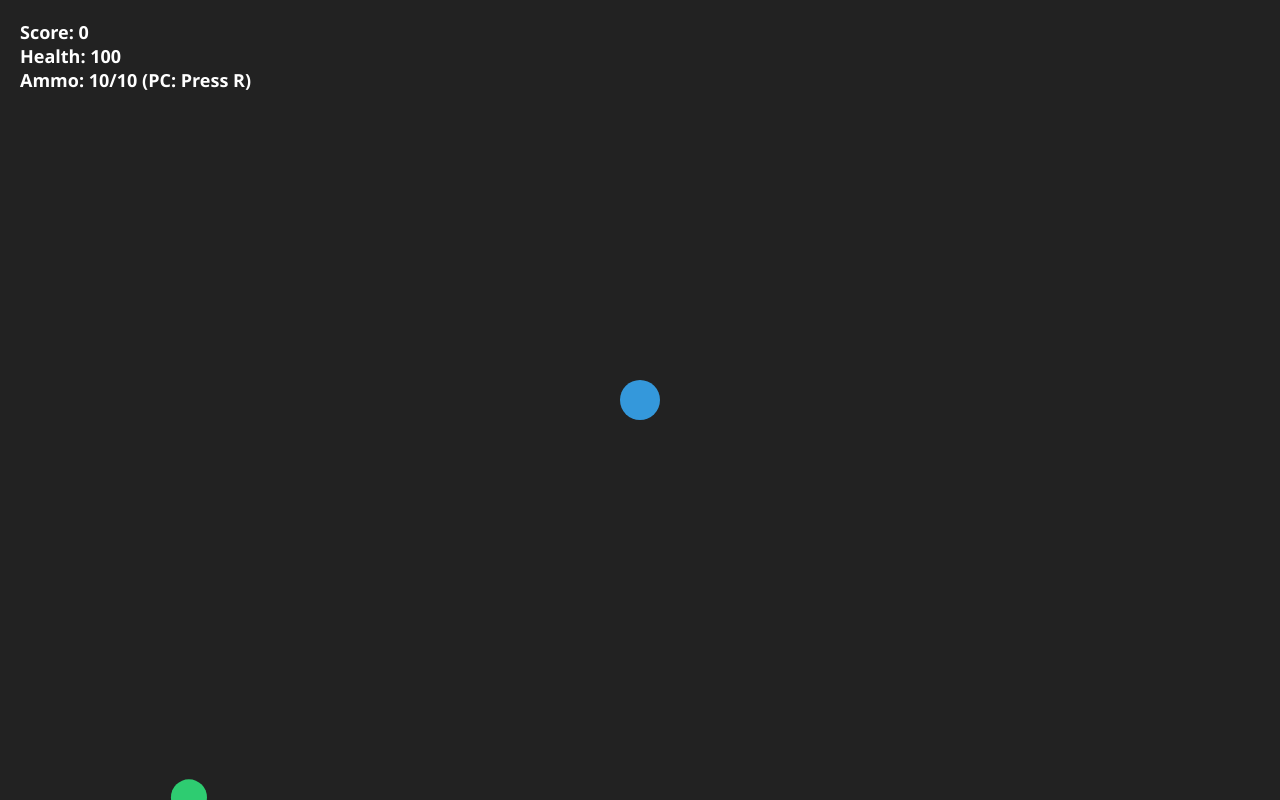
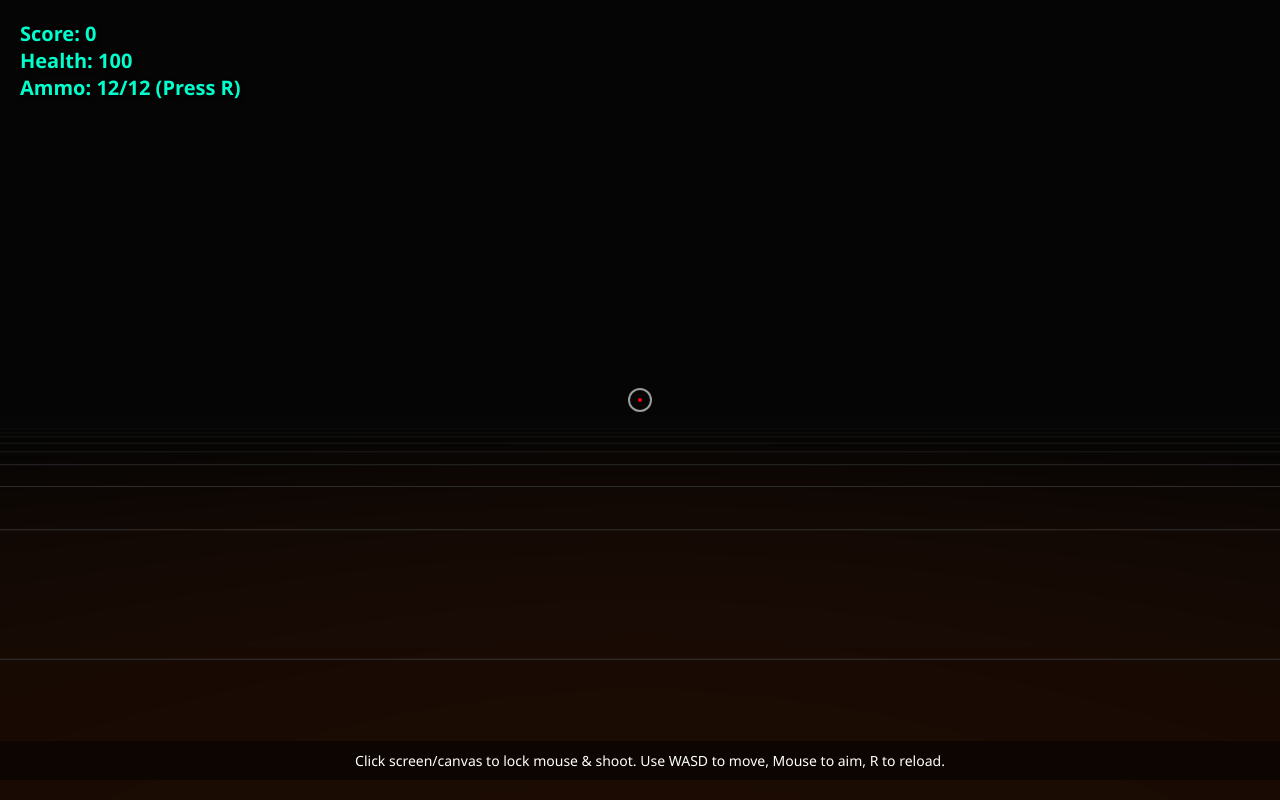
Before and after one commit to Limesh277/badshah.win, a plain HTML site: page index.html in a window 1280 px wide. Drawn offline with nearby package versions, Linux system fonts and the light colour scheme; animation ran at ten frames a second.

Commit message:
Enhance game UI and refactor gameplay logic
Updated title and improved UI styles for better visibility. Refactored game logic for player and zombie interactions.

```diff
--- a/index.html
+++ b/index.html
@@ -3,35 +3,63 @@
 <head>
     <meta charset="UTF-8">
     <meta name="viewport" content="width=device-width, initial-scale=1.0, maximum-scale=1.0, user-scalable=no">
-    <title>Dead Monster</title>
+    <title>Dead Monster - 3D FPS</title>
     <style>
         body {
             margin: 0;
             padding: 0;
-            background: #111;
-            color: #fff;
+            background: #000;
+            overflow: hidden;
             font-family: 'Segoe UI', Tahoma, Geneva, Verdana, sans-serif;
-            overflow: hidden;
-            text-align: center;
+            user-select: none;
+            -webkit-user-select: none;
             touch-action: none;
         }
-        #game-container {
-            position: relative;
+        #canvas-container {
             width: 100vw;
             height: 100vh;
-            cursor: crosshair;
-        }
-        canvas {
             display: block;
-            background: #222;
         }
         #ui {
             position: absolute;
             top: 20px;
             left: 20px;
-            font-size: 18px;
+            color: #00ffcc;
+            font-size: 20px;
             font-weight: bold;
-            text-align: left;
+            text-shadow: 2px 2px 4px rgba(0,0,0,0.8);
+            pointer-events: none;
+        }
+        #crosshair {
+            position: absolute;
+            top: 50%;
+            left: 50%;
+            transform: translate(-50%, -50%);
+            width: 20px;
+            height: 20px;
+            pointer-events: none;
+            border: 2px solid rgba(255, 255, 255, 0.6);
+            border-radius: 50%;
+        }
+        #crosshair::after {
+            content: '';
+            position: absolute;
+            top: 8px;
+            left: 8px;
+            width: 4px;
+            height: 4px;
+            background: red;
+            border-radius: 50%;
+        }
+        #instructions {
+            position: absolute;
+            bottom: 20px;
+            width: 100%;
+            text-align: center;
+            color: #fff;
+            background: rgba(0,0,0,0.5);
+            padding: 10px;
+            font-size: 14px;
             pointer-events: none;
         }
         #game-over {
@@ -40,212 +68,293 @@
             left: 50%;
             transform: translate(-50%, -50%);
             display: none;
-            background: rgba(0, 0, 0, 0.85);
-            padding: 30px;
-            border-radius: 10px;
-            border: 2px solid #ff4444;
+            background: rgba(20, 0, 0, 0.9);
+            padding: 40px;
+            border-radius: 12px;
+            border: 2px solid #ff3333;
+            text-align: center;
+            color: #fff;
         }
         #game-over h1 {
-            color: #ff4444;
-            margin-bottom: 10px;
+            color: #ff3333;
+            margin-top: 0;
+            font-size: 36px;
         }
         button {
-            padding: 10px 20px;
-            font-size: 16px;
-            background: #ff4444;
+            padding: 12px 24px;
+            font-size: 18px;
+            background: #ff3333;
             color: white;
             border: none;
-            border-radius: 5px;
+            border-radius: 6px;
             cursor: pointer;
-            margin-top: 15px;
+            margin-top: 20px;
+            font-weight: bold;
         }
         button:hover {
             background: #cc0000;
         }
     </style>
+    <!-- Three.js Library CDN -->
+    <script src="https://cdnjs.cloudflare.com/ajax/libs/three.js/r128/three.min.js"></script>
 </head>
 <body>
 
-    <div id="game-container">
     <div id="ui">
         <div>Score: <span id="score">0</span></div>
         <div>Health: <span id="health">100</span></div>
-            <div>Ammo: <span id="ammo">10</span>/10 (PC: Press R)</div>
+        <div>Ammo: <span id="ammo">12</span>/12 (Press R)</div>
     </div>
-        <canvas id="gameCanvas"></canvas>
+    <div id="crosshair"></div>
+    <div id="instructions">Click screen/canvas to lock mouse & shoot. Use WASD to move, Mouse to aim, R to reload.</div>
+
     <div id="game-over">
         <h1>YOU DIED</h1>
-            <p>Your Score: <span id="final-score">0</span></p>
+        <p>Final Score: <span id="final-score">0</span></p>
         <button onclick="restartGame()">Play Again</button>
     </div>
-    </div>
+
+    <div id="canvas-container"></div>
 
 <script>
-    const canvas = document.getElementById("gameCanvas");
-    const ctx = canvas.getContext("2d");
+    let scene, camera, renderer;
+    let score = 0, health = 100, maxAmmo = 12, ammo = 12;
+    let isGameOver = false;
+    let zombies = [];
+    let bullets = [];
 
-    function resizeCanvas() {
-        canvas.width = window.innerWidth;
-        canvas.height = window.innerHeight;
-        player.x = canvas.width / 2;
-        player.y = canvas.height / 2;
+    // Movement flags
+    let moveForward = false, moveBackward = false, moveLeft = false, moveRight = false;
+    let prevTime = performance.now();
+    let velocity = new THREE.Vector3();
+    let direction = new THREE.Vector3();
+
+    function init() {
+        // Scene setup
+        scene = new THREE.Scene();
+        scene.background = new THREE.Color(0x050505);
+        scene.fog = new THREE.FogExp2(0x050505, 0.035);
+
+        // Camera setup
+        camera = new THREE.PerspectiveCamera(75, window.innerWidth / window.innerHeight, 0.1, 1000);
+        camera.position.y = 2;
+
+        // Renderer setup
+        renderer = new THREE.WebGLRenderer({ antialias: true });
+        renderer.setSize(window.innerWidth, window.innerHeight);
+        renderer.shadowMap.enabled = true;
+        document.getElementById('canvas-container').appendChild(renderer.domElement);
+
+        // Lighting
+        const ambientLight = new THREE.AmbientLight(0x222222);
+        scene.add(ambientLight);
+
+        const pointLight = new THREE.PointLight(0xff5500, 1, 50);
+        pointLight.position.set(0, 10, 0);
+        scene.add(pointLight);
+
+        // Ground (Dark tactical floor)
+        const floorGeo = new THREE.PlaneGeometry(200, 200);
+        const floorMat = new THREE.MeshStandardMaterial({ color: 0x1a1a1a, roughness: 0.8 });
+        const floor = new THREE.Mesh(floorGeo, floorMat);
+        floor.rotation.x = -Math.PI / 2;
+        floor.receiveShadow = true;
+        scene.add(floor);
+
+        // Grid lines for high-tech look
+        const grid = new THREE.GridHelper(200, 50, 0x00ffcc, 0x333333);
+        grid.position.y = 0.01;
+        scene.add(grid);
+
+        // Event Listeners
+        window.addEventListener('resize', onWindowResize);
+        document.addEventListener('keydown', onKeyDown);
+        document.addEventListener('keyup', onKeyUp);
+        document.addEventListener('click', onClick);
+
+        // Pointer Lock for FPS mouse look
+        const container = document.getElementById('canvas-container');
+        container.addEventListener('click', () => {
+            container.requestPointerLock();
+        });
+
+        document.addEventListener('mousemove', onMouseMove);
+
+        animate();
     }
 
-    window.addEventListener('resize', resizeCanvas);
+    let euler = new THREE.Euler(0, 0, 0, 'YXZ');
+    function onMouseMove(event) {
+        if (document.pointerLockElement !== document.getElementById('canvas-container')) return;
 
-    let score = 0;
-    let health = 100;
-    let maxAmmo = 10;
-    let ammo = 10;
-    let isGameOver = false;
+        const movementX = event.movementX || event.mozMovementX || event.webkitMovementX || 0;
+        const movementY = event.movementY || event.mozMovementY || event.webkitMovementY || 0;
 
-    const player = {
-        x: window.innerWidth / 2,
-        y: window.innerHeight / 2,
-        radius: 20,
-        color: "#3498db"
-    };
+        euler.setFromQuaternion(camera.quaternion);
+        euler.y -= movementX * 0.002;
+        euler.x -= movementY * 0.002;
+        euler.x = Math.max(-Math.PI / 2, Math.min(Math.PI / 2, euler.x));
+        camera.quaternion.setFromEuler(euler);
+    }
 
-    let bullets = [];
-    let zombies = [];
-    let spawnTimer = 0;
+    function onKeyDown(e) {
+        if (e.code === 'KeyW') moveForward = true;
+        if (e.code === 'KeyS') moveBackward = true;
+        if (e.code === 'KeyA') moveLeft = true;
+        if (e.code === 'KeyD') moveRight = true;
+        if (e.code === 'KeyR') {
+            ammo = maxAmmo;
+            updateUI();
+        }
+    }
 
-    function shoot(targetX, targetY) {
+    function onKeyUp(e) {
+        if (e.code === 'KeyW') moveForward = false;
+        if (e.code === 'KeyS') moveBackward = false;
+        if (e.code === 'KeyA') moveLeft = false;
+        if (e.code === 'KeyD') moveRight = false;
+    }
+
+    function onClick() {
         if (isGameOver) return;
         if (ammo > 0) {
             ammo--;
             updateUI();
 
-            const angle = Math.atan2(targetY - player.y, targetX - player.x);
-            bullets.push({
-                x: player.x,
-                y: player.y,
-                dx: Math.cos(angle) * 12,
-                dy: Math.sin(angle) * 12,
-                radius: 4
-            });
-        } else {
-            // Mobile Auto-Reload when empty
-            ammo = maxAmmo;
-            updateUI();
+            // Create Bullet ray or projectile
+            const bulletGeo = new THREE.SphereGeometry(0.1, 8, 8);
+            const bulletMat = new THREE.MeshBasicMaterial({ color: 0xffff00 });
+            const bullet = new THREE.Mesh(bulletGeo, bulletMat);
+
+            bullet.position.copy(camera.position);
+
+            const vector = new THREE.Vector3(0, 0, -1);
+            vector.applyQuaternion(camera.quaternion);
+            bullet.velocity = vector.multiplyScalar(2);
+
+            scene.add(bullet);
+            bullets.push(bullet);
         }
     }
 
-    // Mouse click for PC
-    window.addEventListener("click", (e) => {
-        shoot(e.clientX, e.clientY);
-    });
+    function spawnZombie() {
+        if (isGameOver) return;
 
-    // Touch tap for Mobile
-    window.addEventListener("touchstart", (e) => {
-        if (e.touches.length > 0) {
-            shoot(e.touches[0].clientX, e.touches[0].clientY);
-        }
-    });
+        // Create a 3D Monster/Zombie geometry block model
+        const zombieGroup = new THREE.Group();
 
-    // Keyboard Reload for PC ('R')
-    window.addEventListener("keydown", (e) => {
-        if (e.key === 'r' || e.key === 'R') {
-            ammo = maxAmmo;
-            updateUI();
-        }
-    });
+        const bodyMat = new THREE.MeshStandardMaterial({ color: 0x2e8b57, roughness: 0.5 });
 
-    function spawnZombie() {
-        let x, y;
-        if (Math.random() < 0.5) {
-            x = Math.random() < 0.5 ? 0 : canvas.width;
-            y = Math.random() * canvas.height;
-        } else {
-            x = Math.random() * canvas.width;
-            y = Math.random() < 0.5 ? 0 : canvas.height;
-        }
-        zombies.push({
-            x: x,
-            y: y,
-            radius: 18,
-            speed: 1.5 + Math.random() * 1.5,
-            color: "#2ecc71"
-        });
+        // Torso
+        const torsoGeo = new THREE.BoxGeometry(0.8, 1.2, 0.4);
+        const torso = new THREE.Mesh(torsoGeo, bodyMat);
+        torso.position.y = 1;
+        zombieGroup.add(torso);
+
+        // Head
+        const headGeo = new THREE.BoxGeometry(0.5, 0.5, 0.5);
+        const headMat = new THREE.MeshStandardMaterial({ color: 0x556b2f });
+        const head = new THREE.Mesh(headGeo, headMat);
+        head.position.y = 1.8;
+        zombieGroup.add(head);
+
+        // Random spawn around player
+        const angle = Math.random * Math.PI * 2;
+        const radius = 30 + Math.random() * 20;
+        zombieGroup.position.x = camera.position.x + Math.cos(angle) * radius;
+        zombieGroup.position.z = camera.position.z + Math.sin(angle) * radius;
+        zombieGroup.position.y = 0;
+
+        scene.add(zombieGroup);
+        zombies.push(zombieGroup);
     }
 
+    // Spawn zombies periodically
+    setInterval(spawnZombie, 1500);
+
     function updateUI() {
-        document.getElementById("score").innerText = score;
-        document.getElementById("health").innerText = health;
-        document.getElementById("ammo").innerText = `${ammo}/${maxAmmo}`;
+        document.getElementById('score').innerText = score;
+        document.getElementById('health').innerText = health;
+        document.getElementById('ammo').innerText = `${ammo}/${maxAmmo}`;
     }
 
-    function gameLoop() {
+    function onWindowResize() {
+        camera.aspect = window.innerWidth / window.innerHeight;
+        camera.updateProjectionMatrix();
+        renderer.setSize(window.innerWidth, window.innerHeight);
+    }
+
+    function animate() {
         if (isGameOver) return;
 
-        ctx.clearRect(0, 0, canvas.width, canvas.height);
+        requestAnimationFrame(animate);
 
-        // Draw Player
-        ctx.beginPath();
-        ctx.arc(player.x, player.y, player.radius, 0, Math.PI * 2);
-        ctx.fillStyle = player.color;
-        ctx.fill();
-        ctx.closePath();
+        const time = performance.now();
+        const delta = (time - prevTime) / 1000;
+
+        // Player Movement physics
+        velocity.x -= velocity.x * 10.0 * delta;
+        velocity.z -= velocity.z * 10.0 * delta;
+
+        direction.z = Number(moveForward) - Number(moveBackward);
+        direction.x = Number(moveRight) - Number(moveLeft);
+        direction.normalize();
+
+        if (moveForward || moveBackward) velocity.z -= direction.z * 40.0 * delta;
+        if (moveLeft || moveRight) velocity.x -= direction.x * 40.0 * delta;
+
+        camera.translateX(-velocity.x * delta);
+        camera.translateZ(-velocity.z * delta);
+        camera.position.y = 2; // Lock height
 
         // Update Bullets
-        bullets.forEach((bullet, index) => {
-            bullet.x += bullet.dx;
-            bullet.y += bullet.dy;
+        for (let i = bullets.length - 1; i >= 0; i--) {
+            const b = bullets[i];
+            b.position.add(b.velocity);
 
-            ctx.beginPath();
-            ctx.arc(bullet.x, bullet.y, bullet.radius, 0, Math.PI * 2);
-            ctx.fillStyle = "#f1c40f";
-            ctx.fill();
-            ctx.closePath();
-
-            if (bullet.x < 0 || bullet.x > canvas.width || bullet.y < 0 || bullet.y > canvas.height) {
-                bullets.splice(index, 1);
+            // Check collision with zombies
+            for (let j = zombies.length - 1; j >= 0; j--) {
+                const z = zombies[j];
+                if (b.position.distanceTo(z.position) < 1.2) {
+                    scene.remove(z);
+                    zombies.splice(j, 1);
+                    scene.remove(b);
+                    bullets.splice(i, 1);
+                    score += 100;
+                    updateUI();
+                    break;
                 }
-        });
-
-        // Spawn Zombies
-        spawnTimer++;
-        if (spawnTimer % 50 === 0) {
-            spawnZombie();
             }
 
-        // Update Zombies
-        zombies.forEach((zombie, zIndex) => {
-            const angle = Math.atan2(player.y - zombie.y, player.x - zombie.x);
-            zombie.x += Math.cos(angle) * zombie.speed;
-            zombie.y += Math.sin(angle) * zombie.speed;
+            // Remove out of bounds bullets
+            if (b && b.position.distanceTo(camera.position) > 100) {
+                scene.remove(b);
+                bullets.splice(i, 1);
+            }
+        }
 
-            ctx.beginPath();
-            ctx.arc(zombie.x, zombie.y, zombie.radius, 0, Math.PI * 2);
-            ctx.fillStyle = zombie.color;
-            ctx.fill();
-            ctx.closePath();
+        // Update Zombies (Move towards player)
+        for (let i = zombies.length - 1; i >= 0; i--) {
+            const z = zombies[i];
+            z.lookAt(camera.position.x, z.position.y, camera.position.z);
+            z.translateZ(0.04); // Zombie speed
 
-            // Collision with Player
-            const distToPlayer = Math.hypot(player.x - zombie.x, player.y - zombie.y);
-            if (distToPlayer < player.radius + zombie.radius) {
+            // Check attack player
+            if (z.position.distanceTo(camera.position) < 1.5) {
                 health -= 1;
                 updateUI();
                 if (health <= 0) {
+                    isGameOver = false; // Stop loop
+                    document.getElementById('final-score').innerText = score;
+                    document.getElementById('game-over').style.display = 'block';
+                    document.exitPointerLock();
                     isGameOver = true;
-                    document.getElementById("final-score").innerText = score;
-                    document.getElementById("game-over").style.display = "block";
+                }
             }
         }
 
-            // Collision with Bullets
-            bullets.forEach((bullet, bIndex) => {
-                const distToBullet = Math.hypot(bullet.x - zombie.x, bullet.y - zombie.y);
-                if (distToBullet < zombie.radius + bullet.radius) {
-                    zombies.splice(zIndex, 1);
-                    bullets.splice(bIndex, 1);
-                    score += 10;
-                    updateUI();
-                }
-            });
-        });
-
-        requestAnimationFrame(gameLoop);
+        prevTime = time;
+        renderer.render(scene, camera);
     }
 
     function restartGame() {
@@ -253,15 +362,19 @@
         health = 100;
         ammo = maxAmmo;
         isGameOver = false;
+        document.getElementById('game-over').style.display = 'none';
+
+        zombies.forEach(z => scene.remove(z));
+        zombies = [];
+        bullets.forEach(b => scene.remove(b));
         bullets = [];
-        zombies = [];
-        document.getElementById("game-over").style.display = "none";
+
+        camera.position.set(0, 2, 0);
         updateUI();
-        gameLoop();
+        animate();
     }
 
-    resizeCanvas();
-    gameLoop();
+    init();
 </script>
 
 </body>
```
Lines whose indentation alone changed are shown as unchanged.
